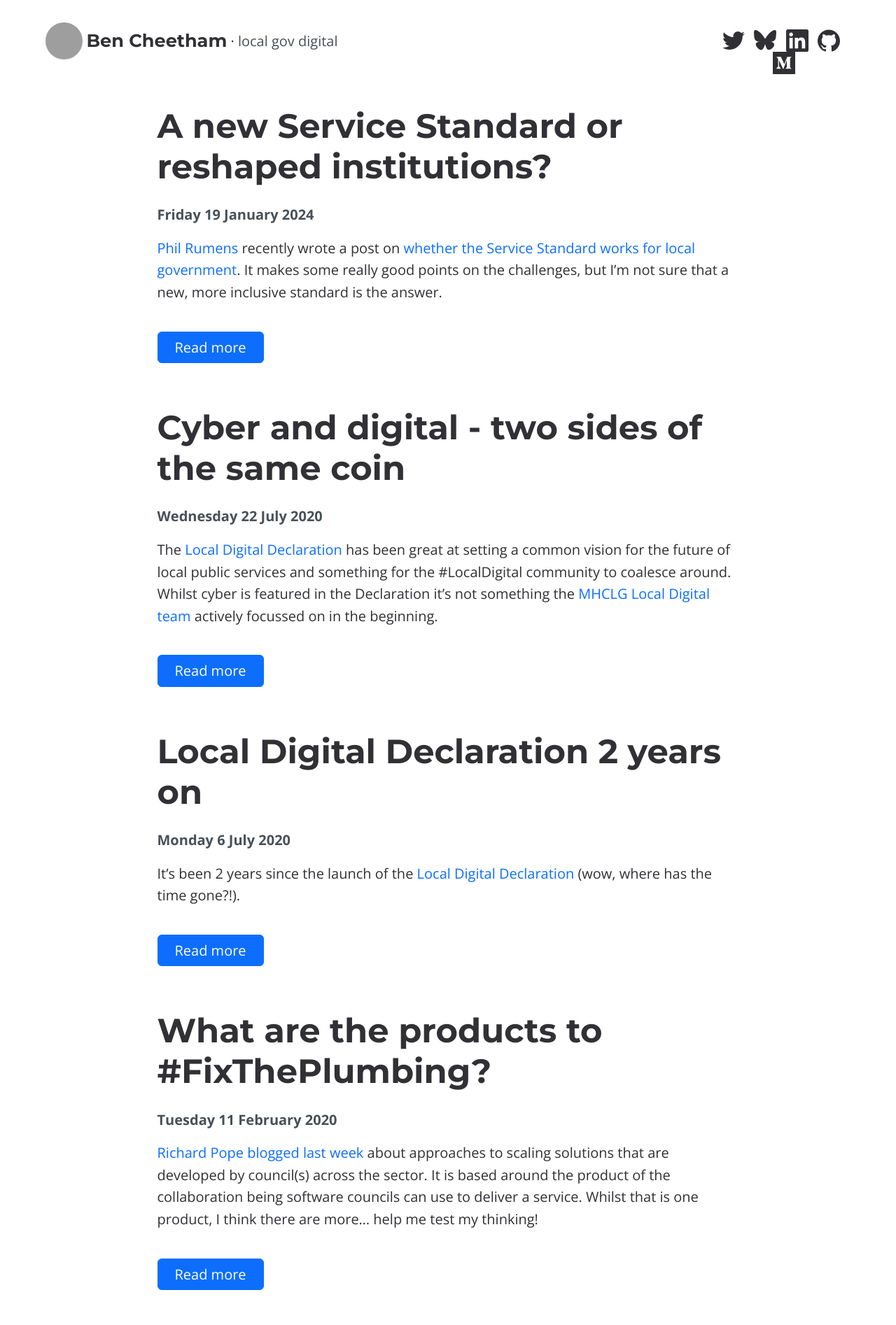
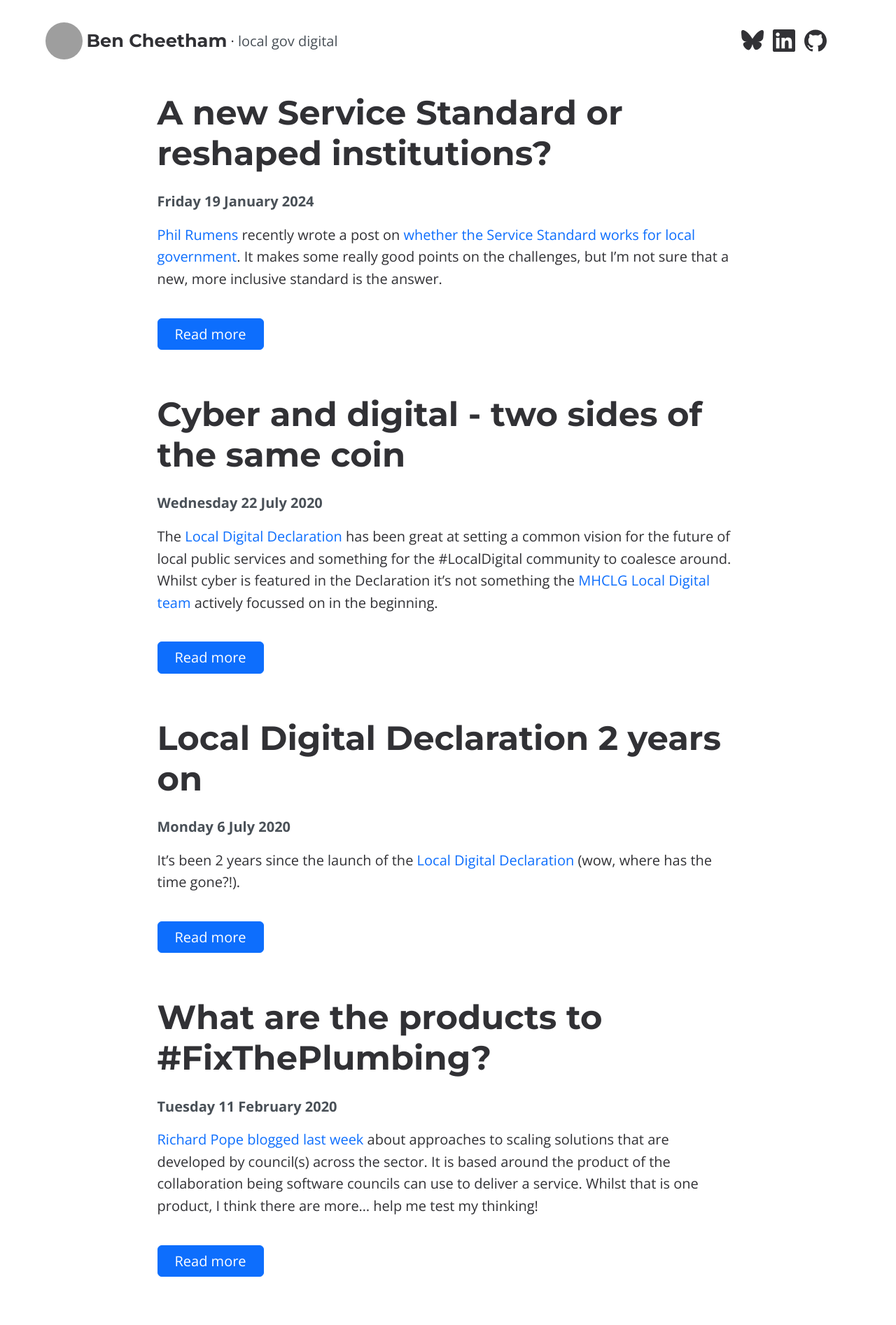
Before and after one commit to BforBen/bforben.github.io, a Jekyll site: the page built from index.html, in a window 1280 px wide. Shown: the top 1894 px of the page at 70% size. Built offline with Jekyll 4.4.1, drawn with Linux system fonts in a browser that asks for light colours; grey boxes are pictures that could not be loaded.

Commit message:
Update header

```diff
--- a/_includes/header.html
+++ b/_includes/header.html
@@ -12,11 +12,9 @@
         </div>
         <div class="col-3 col-md-2 text-right text-lg-center">
             <ul class="list-inline list-social">
-                <li class="list-inline-item"><a href="https://twitter.com/{{ site.twitter_username }}" title="View Ben's profile on Twitter">{% include twitter.svg %}<span class="visually-hidden">Twitter</span></a></li>
                 <li class="list-inline-item d-none d-sm-inline"><a href="https://bsky.app/profile/bforben.uk" title="View Ben's profile on Bluesky">{% include bluesky.svg %}<span class="visually-hidden">Bluesky</span></a></li>
-                <li class="list-inline-item d-none d-sm-inline"><a href="https://www.linkedin.com/in/bencheetham/" title="View Ben's profile on LinkedIn">{% include linkedin.svg %}<span class="visually-hidden">LinkedIn</span></a></li>
+                <li class="list-inline-item d-sm-inline"><a href="https://www.linkedin.com/in/bencheetham/" title="View Ben's profile on LinkedIn">{% include linkedin.svg %}<span class="visually-hidden">LinkedIn</span></a></li>
                 <li class="list-inline-item d-none d-lg-inline"><a href="https://github.com/{{ site.github_username }}" title="View Ben's profile on GitHub">{% include github.svg %}<span class="visually-hidden">GitHub</span></a></li>
-                <li class="list-inline-item d-none d-lg-inline"><a href="https://medium.com/@BforBen" title="View Ben's profile on Medium">{% include medium.svg %}<span class="visually-hidden">Medium</span></a></li>
             </ul>
         </div>
     </div>
```
Also changed, not shown: Gemfile.lock.
